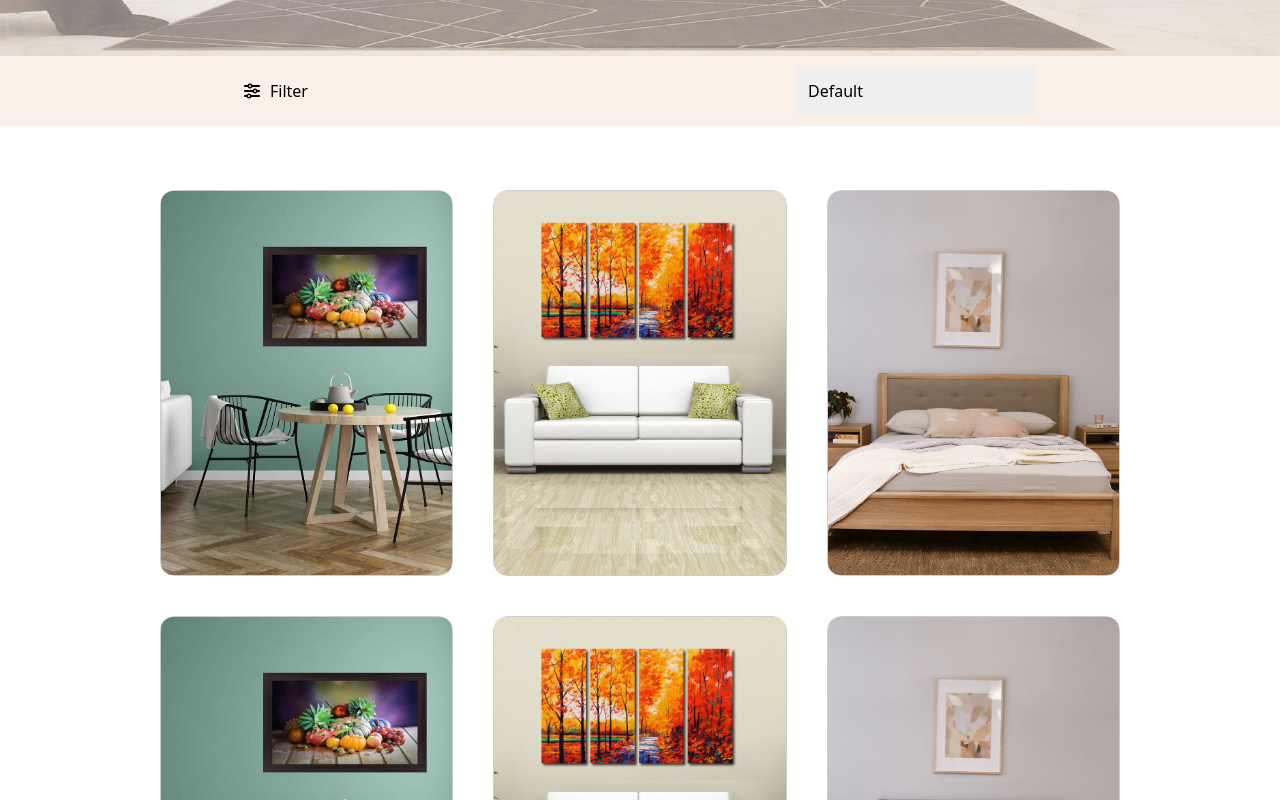
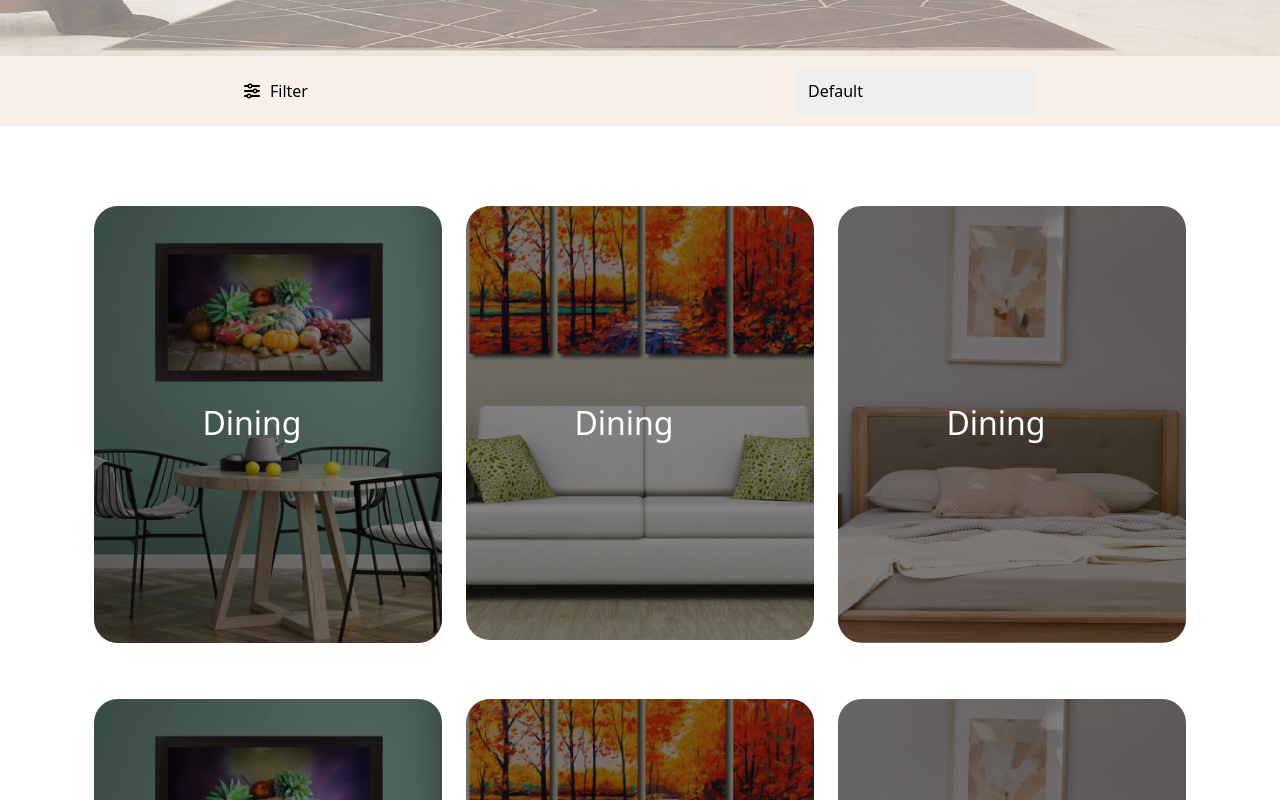
Before and after one commit to xscientisttech/arthodox-react, a React (Create React App) app: page /Category in a window 1280 px wide. Shown: the part 400-1200 px from the top of the page. Built offline with nearby package versions, Linux system fonts and the light colour scheme.

Commit message:
category page modified

```diff
--- a/src/Components/navCart.jsx
+++ b/src/Components/navCart.jsx
@@ -8,6 +8,11 @@ const NavCart = () => {
   const toggleCart = () => {
     setCartOpen(!cartOpen);
   };
+
+  const closeCart = (page) => {
+    Navigate(page);
+    toggleCart();
+  }
 
   const Navigate = useNavigate();
 
@@ -22,17 +27,17 @@ const NavCart = () => {
         ></i>
       </div>
       {cartOpen && (
-        <div className=" absolute top-14 right-10 w-96 gap-3 flex flex-col justify-center items-center py-5 font-semibold text-lg bg-[rgba(255,255,255,0.5)] rounded-xl">
-          <div className="flex justify-center items-center gap-10">
-            <img src={gridImg} alt="" width="100rem" />
+        <div className=" absolute top-14 right-10 p-10 w-fit gap-3 flex flex-col justify-start items-center py-5 font-semibold text-lg bg-[rgba(255,255,255,0.5)] rounded-xl">
+          <div className="flex justify-start items-center gap-10 cursor-pointer" >
+            <img src={gridImg} alt="" width="50rem" />
             <div>
               <h3 className="text-xl font-semibold">Wall Frame</h3>
               <p>1 &#215; rs. 1000</p>
             </div>
           </div>
 
-          <div className="flex justify-center items-center gap-10">
-            <img src={gridImg} alt="" width="100rem" />
+          <div className="flex justify-start items-center gap-10 cursor-pointer" >
+            <img src={gridImg} alt="" width="50rem" />
             <div>
               <h3 className="text-xl font-semibold">Wall Frame</h3>
               <p>1 &#215; rs. 1000</p>
@@ -46,13 +51,13 @@ const NavCart = () => {
             <ul className="flex justify-center items-center gap-10">
               <li
                 className="text-xl bg-black text-white rounded-lg px-4 py-1 cursor-pointer"
-                onClick={() => Navigate("/Cart")}
+                onClick={() => closeCart("/Cart")}
               >
                 Cart
               </li>
               <li
                 className="text-xl bg-black text-white rounded-lg px-4 py-1 cursor-pointer"
-                onClick={() => Navigate("/Checkout")}
+                onClick={() => closeCart("/Checkout")}
               >
                 Checkout
               </li>
--- a/src/RouterPages/Category.jsx
+++ b/src/RouterPages/Category.jsx
@@ -7,28 +7,53 @@ import dinnigImg from "../assets/images/dinning-1.jpg";
 import livingImg from "../assets/images/living room.jpg";
 import bedroomImg from "../assets/images/bedroom.webp";
 import Hero from "../Components/Hero";
+import cImg1 from '../assets/images/Category 01.png'
+import cImg2 from '../assets/images/Category 02.png'
+import cImg3 from '../assets/images/Category 03.png'
+
 
 const Category = () => {
   return (
     <Fragment>
-      <Hero title="Category"/>
+      <Hero title="Category" />
       <Filter />
-      <div className="grid grid-cols-1 md:grid-cols-3 gap-10 px-40 py-16">
-        {[
-          { src: dinnigImg, alt: "Image 1" },
-          { src: livingImg, alt: "Image 2" },
-          { src: bedroomImg, alt: "Image 3" },
-          { src: dinnigImg, alt: "Image 4" },
-          { src: livingImg, alt: "Image 5" },
-          { src: bedroomImg, alt: "Image 6" },
-          { src: dinnigImg, alt: "Image 7" },
-          { src: livingImg, alt: "Image 8" },
-          { src: bedroomImg, alt: "Image 9" },
-        ].map((item, index) => (
-          <div key={index} className="grid-item">
-            <img src={item.src} alt={item.alt} className="w-full h-96 object-cover rounded-xl" />
-          </div>
-        ))}
+
+      <div
+        class="max-w-full h-auto grid place-items-center p-6 md:p-20"
+      >
+        <div
+          class="grid gap-y-14 md:grid-cols-[repeat(2,1fr)] md:gap-x-6 xl:grid-cols-[repeat(3,1fr)]"
+        >
+
+          {[
+            { src: cImg1, alt: "Image 1" },
+            { src: cImg2, alt: "Image 2" },
+            { src: cImg3, alt: "Image 3" },
+            { src: cImg1, alt: "Image 4" },
+            { src: cImg2, alt: "Image 5" },
+            { src: cImg3, alt: "Image 6" },
+            { src: cImg1, alt: "Image 7" },
+            { src: cImg2, alt: "Image 8" },
+            { src: cImg3, alt: "Image 9" },
+          ].map((item, index) => (
+
+            <div class="relative overflow-hidden cursor-pointer">
+              <div class="relative after:content-[''] after:absolute after:w-full after:h-full after:opacity-50 after:rounded-3xl after:left-0 after:top-0 after:bg-[#070707]">
+                <img
+                  src={item.src}
+                  alt={item.alt}
+                  class="w-[328px] rounded-3xl xl:w-[348px]"
+                />
+              </div>
+              <div
+                class="absolute z-[1] text-center md:top-[35%] top-[45%] w-56 sm:w-80  md:p-8 xl:w-[316px] xl:p-10"
+              >
+                <h2 class="text-[2rem] font-medium text-white mb-3">Dining</h2>
+              </div>
+            </div>
+          ))}
+
+        </div>
       </div>
 
       <PageSection />
--- a/src/RouterPages/Product.jsx
+++ b/src/RouterPages/Product.jsx
@@ -1,4 +1,4 @@
-import React, {useState} from 'react'
+import React, { useState } from 'react'
 import Quality from '../Components/Quality'
 import Navigation from '../Components/Navigation'
 import PageSection from '../Components/PageSection'
@@ -9,10 +9,14 @@ import mainImg from '../assets/images/grid.jpg'
 import img1 from '../assets/images/image 9.png'
 import img2 from '../assets/images/image 81.png'
 import img3 from '../assets/images/image 8.png'
+import { useNavigate } from "react-router";
 
 const Product = () => {
 
-  const frames = [ mainImg, img1, img2, img3];
+
+  const Navigate = useNavigate();
+
+  const frames = [mainImg, img1, img2, img3];
   const [selectedImage, setSelectedImage] = useState(frames[0]);
 
   const changeImage = (frame) => {
@@ -68,10 +72,10 @@ const Product = () => {
             <div className="color-palette">
               <p>Color</p>
               <div className="colors flex gap-1">
-                <div className="color w-6 rounded-xl aspect-square bg-blue-700"></div>
-                <div className="color w-6 rounded-xl aspect-square bg-blue-700"></div>
-                <div className="color w-6 rounded-xl aspect-square bg-blue-700"></div>
-                <input id="color-picker" value="#ffffff" type="color" />
+                <div className="color w-6 rounded-xl h-6 bg-purple-500 cursor-pointer"></div>
+                <div className="color w-6 rounded-xl h-6 bg-green-500 cursor-pointer"></div>
+                <div className="color w-6 rounded-xl h-6 bg-red-500 cursor-pointer"></div>
+                <input className=' rounded-xl w-6 aspect-square' id="color-picker" value="#ffffff" type="color" />
               </div>
             </div>
             <div className="btns">
@@ -83,7 +87,7 @@ const Product = () => {
               <div className="btn">
                 <button className="add-to-cart">Add To Cart</button>
                 <a href="./checkout.html">
-                  <button className="buy">BUY</button>
+                  <button className="buy"  onClick={() => Navigate("/Checkout")}>BUY</button>
                 </a>
               </div>
             </div>
@@ -112,6 +116,34 @@ const Product = () => {
             </div>
           </div>
         </div>
+
+      </section>
+
+      <section className="description">
+        <div className="container">
+          <div className="c1">
+            <div className="headings">
+              <h3>Description</h3>
+              <h3>Additional Information</h3>
+            </div>
+            <p className="text1">
+              Lorem ipsum dolor sit, amet consectetur adipisicing elit. Nobis, placeat perferendis dicta quae
+              corrupti velit ipsa minus inventore nihil, perspiciatis laboriosam sapiente veritatis explicabo
+              deserunt. Totam perspiciatis doloribus vero sed.
+            </p>
+            <p className="text2">
+              Lorem ipsum dolor sit amet consectetur adipisicing elit. Adipisci rerum neque repellat ratione
+              tempore recusandae iure architecto, rem fugiat nesciunt provident fuga, ipsum suscipit labore ipsa
+              molestiae veritatis. Necessitatibus, voluptatibus? Lorem, ipsum dolor sit amet consectetur
+              adipisicing elit. Molestias earum impedit fugit pariatur ut obcaecati autem assumenda corporis,
+              debitis, voluptatem nulla! Soluta minus sint optio delectus beatae unde eveniet repellat?
+            </p>
+          </div>
+          <div className="c2">
+            <div className="img"></div>
+            <div className="img"></div>
+          </div>
+        </div>
       </section>
 
       <ProductGrid />
```
Also changed, not shown: src/RouterPages/single_product.css (line endings or trailing spaces).
